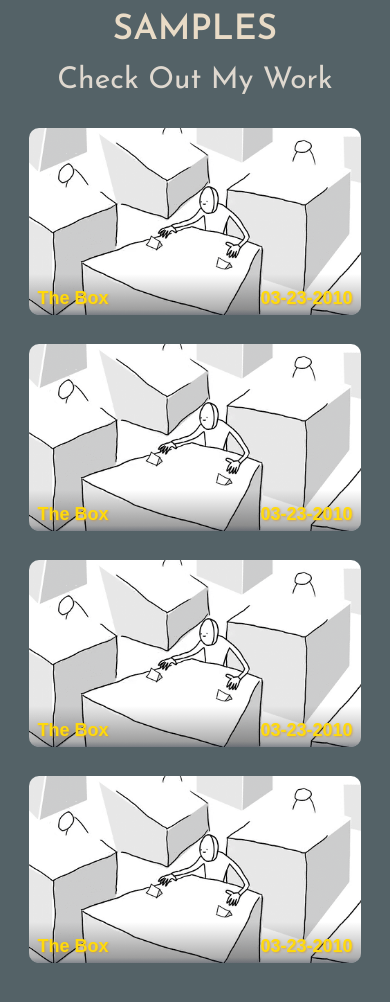
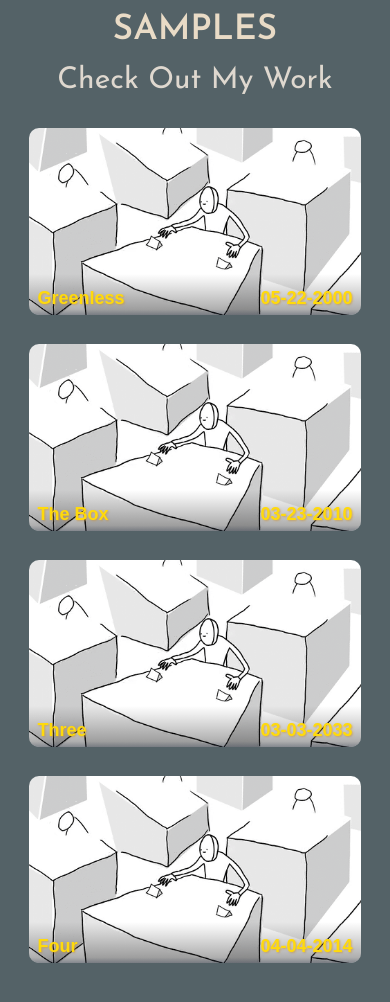
Before and after one commit to brunoarnabar/film-portfolio-deployment, a React (Create React App) app: page / in a window 390 px wide. Shown: the top 1002 px of the page. Built offline with nearby package versions, Linux system fonts and the light colour scheme; a web font is replaced by a local one.

Commit message:
ResponsiveSamples

```diff
--- a/src/Components/Sample/Films/filmInstance.scss
+++ b/src/Components/Sample/Films/filmInstance.scss
@@ -106,6 +106,10 @@ text-decoration: underline;
   // height: 10vh;
 }
 
+#player{
+  box-shadow: var(--clr-dark) 0.2rem 0.3rem 0.6rem 0.1rem;
+}
+
 // *{
   //   background-color: rgba(0, 255, 255, 0.395);
   // }
--- a/src/Components/Sample/Sample.jsx
+++ b/src/Components/Sample/Sample.jsx
@@ -48,22 +48,22 @@ export default function Samples() {
         {/* <Preview className="SamplePreview" {...Greenless} />
         <Preview className="SamplePreview" {...Three} /> */}
         <div className="SamplePreview fs-heading">
-          <Preview className="SamplePreviews" {...TheBox} />
+          <Preview {...Greenless} />
         </div>
         <div className="SamplePreview fs-heading">
-          <Preview className="SamplePreviews" {...TheBox} />
+          <Preview {...TheBox} />
         </div>
         <div className="SamplePreview fs-heading">
-          <Preview className="SamplePreviews" {...TheBox} />
+          <Preview {...Three} />
         </div>
         <div className="SamplePreview fs-heading">
-          <Preview className="SamplePreviews" {...TheBox} />
+          <Preview {...Four} />
         </div>
 
-        {/* <Preview className="SamplePreview" {...Greenless} />
-        <Preview className="SamplePreview" {...TheBox} />
-        <Preview className="SamplePreview" {...Three} />
-        <Preview className="SamplePreview" {...Four} /> */}
+        {/* <Preview {...Greenless} />
+
+
+         */}
       </div>
     </div>
   );
```
